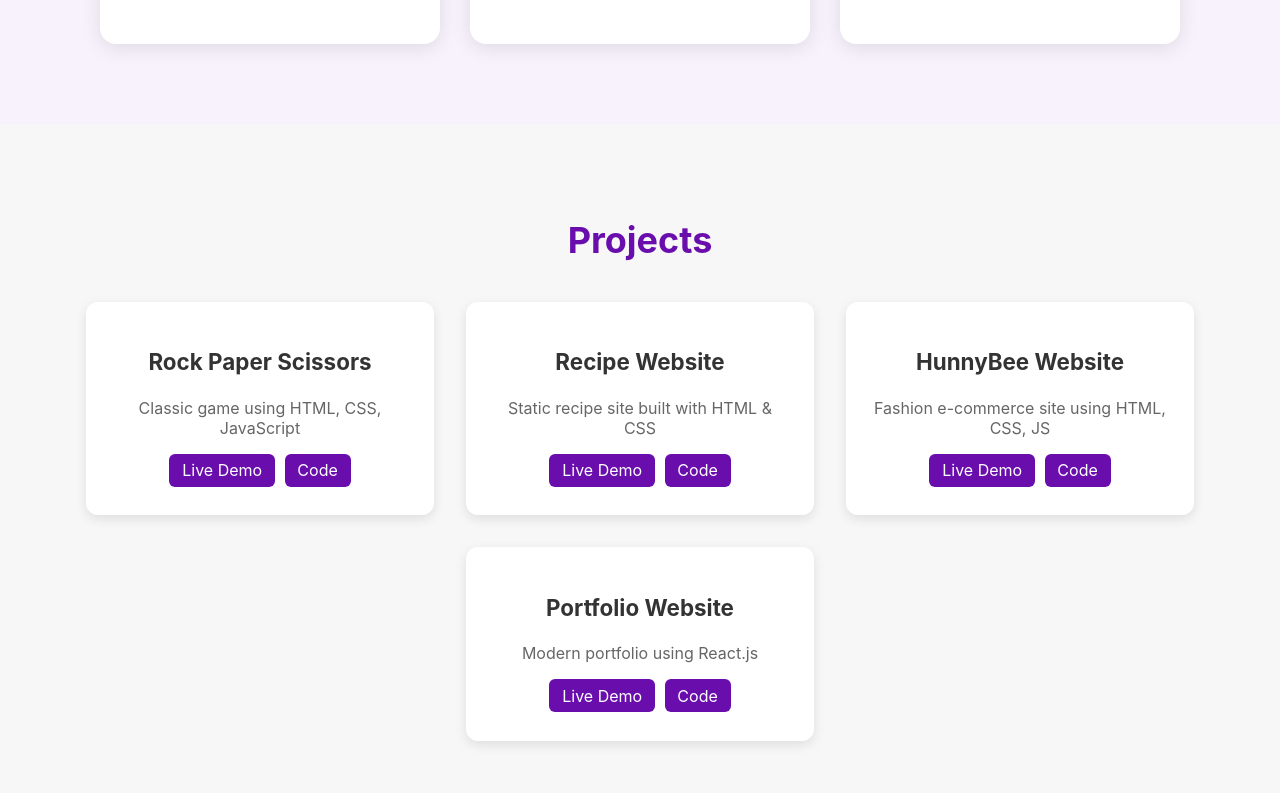
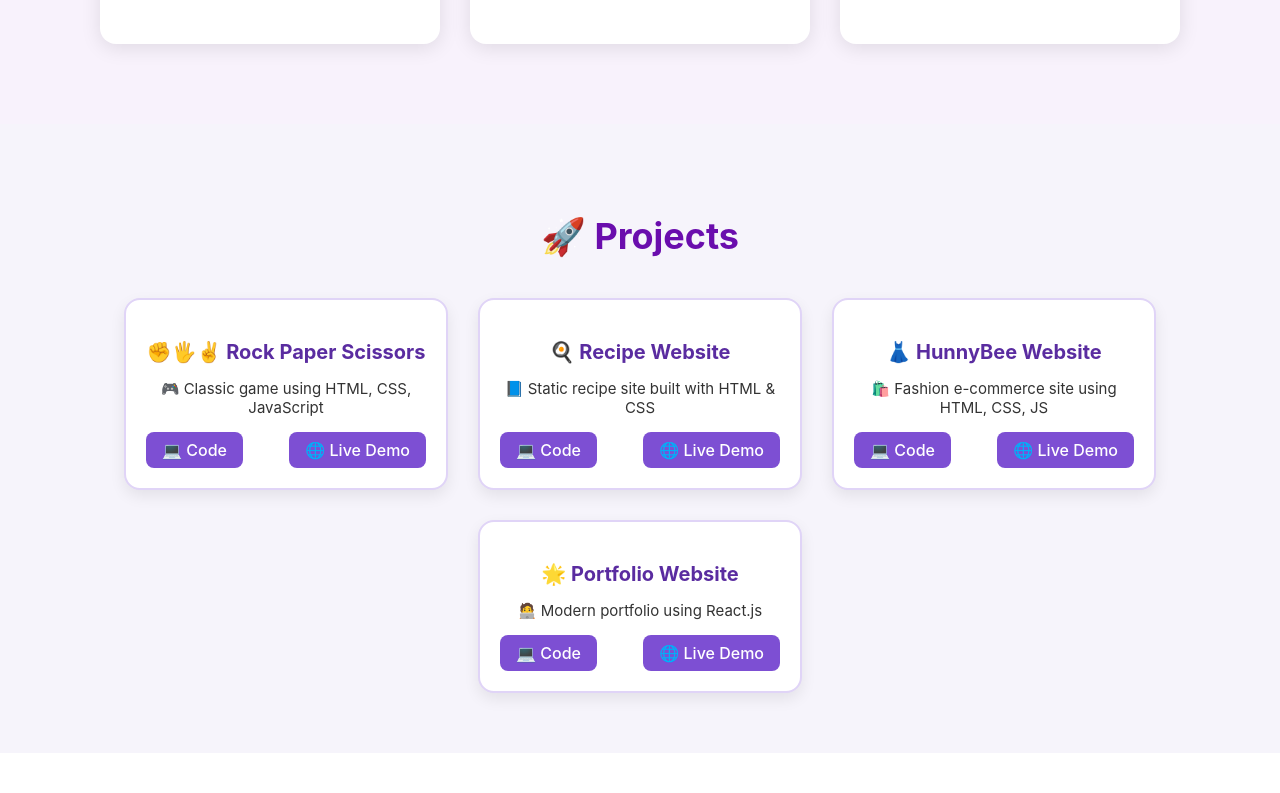
Before and after one commit to yahoowecanwork2/-neha-portfolio, a React (Create React App) app: page / in a window 1280 px wide. Shown: the part 1667-2460 px from the top of the page. Built offline with nearby package versions, Linux system fonts and the light colour scheme.

Commit message:
update project section

```diff
--- a/src/components/Projects.css
+++ b/src/components/Projects.css
@@ -1,59 +1,67 @@
 .project {
-    padding: 4rem 2rem;
-    background: #f7f7f7;
+    padding: 60px 20px;
+    background-color: #f6f4fb;
+    /* Light background */
+    text-align: center;
 }
 
 .section-title {
-    text-align: center;
-    font-size: 2.5rem;
-    margin-bottom: 3rem;
-    color: #4b0082;
+    font-size: 32px;
+    color: #4c2885;
+    margin-bottom: 40px;
 }
 
-/* FLEXBOX ROW */
 .project-container {
     display: flex;
     flex-wrap: wrap;
     justify-content: center;
-    gap: 2rem;
+    gap: 30px;
 }
 
-/* CARD STYLE */
 .project-card {
-    background: white;
-    width: 300px;
-    padding: 1.5rem;
-    border-radius: 12px;
-    box-shadow: 0 4px 12px rgba(0, 0, 0, 0.1);
+    background-color: #ffffff;
+    border: 2px solid #e0d4f7;
+    border-radius: 16px;
+    padding: 20px;
+    width: 280px;
+    box-shadow: 0 6px 15px rgba(0, 0, 0, 0.08);
     transition: transform 0.3s ease;
-    text-align: center;
 }
 
 .project-card:hover {
-    transform: translateY(-6px);
+    transform: translateY(-5px);
 }
 
 .project-card h3 {
-    font-size: 1.4rem;
-    color: #333;
+    font-size: 20px;
+    color: #5a2ca0;
+    margin-bottom: 10px;
 }
 
 .project-card p {
-    color: #666;
-    font-size: 1rem;
-    margin: 0.7rem 0;
+    color: #333;
+    font-size: 15px;
+    margin-bottom: 15px;
 }
 
-.project-card a {
-    text-decoration: none;
-    margin: 0.3rem;
-    display: inline-block;
-    background: #6a0dad;
-    color: white;
-    padding: 0.4rem 0.8rem;
-    border-radius: 6px;
+.project-btns {
+    display: flex;
+    justify-content: space-between;
+    gap: 10px;
+    flex-wrap: wrap;
 }
 
-.project-card a:hover {
-    background: #8543c2;
+.btn {
+    display: inline-block;
+    padding: 8px 16px;
+    background-color: #7d4fd3;
+    color: white;
+    text-decoration: none;
+    font-weight: 500;
+    border-radius: 8px;
+    transition: background-color 0.3s ease;
 }
+
+.btn:hover {
+    background-color: #6c3bc2;
+}
--- a/src/components/Projects.jsx
+++ b/src/components/Projects.jsx
@@ -4,35 +4,43 @@ import '../components/Projects.css';
 function Projects() {
     return (
         <section className="project" id="projects">
-            <h2 className="section-title">Projects</h2>
+            <h2 className="section-title">🚀 Projects</h2>
             <div className="project-container">
 
                 <div className="project-card">
-                    <h3>Rock Paper Scissors</h3>
-                    <p>Classic game using HTML, CSS, JavaScript</p>
-                    <a href="https://your-live-link.com" target="_blank">Live Demo</a>
-                    <a href="https://github.com/yahoowecanwork2/rock-paper-scissors" target="_blank">Code</a>
+                    <h3>✊🖐✌ Rock Paper Scissors</h3>
+                    <p>🎮 Classic game using HTML, CSS, JavaScript</p>
+                    <div className="project-btns">
+                        <a href="https://github.com/yahoowecanwork2/rock-paper-scissors" className="btn" target="_blank" rel="noopener noreferrer">💻 Code</a>
+                        <a href="https://yahoowecanwork2.github.io/rock-paper-scissors/" className="btn" target="_blank" rel="noopener noreferrer">🌐 Live Demo</a>
+                    </div>
                 </div>
 
                 <div className="project-card">
-                    <h3>Recipe Website</h3>
-                    <p>Static recipe site built with HTML & CSS</p>
-                    <a href="https://your-live-link.com" target="_blank">Live Demo</a>
-                    <a href="https://github.com/..." target="_blank">Code</a>
+                    <h3>🍳 Recipe Website</h3>
+                    <p>📘 Static recipe site built with HTML & CSS</p>
+                    <div className="project-btns">
+                        <a href="https://github.com/yahoowecanwork2/project1-Recipe-" className="btn" target="_blank" rel="noopener noreferrer">💻 Code</a>
+                        <a href="https://yahoowecanwork2.github.io/project1-Recipe-/" className="btn" target="_blank" rel="noopener noreferrer">🌐 Live Demo</a>
+                    </div>
                 </div>
 
                 <div className="project-card">
-                    <h3>HunnyBee Website</h3>
-                    <p>Fashion e-commerce site using HTML, CSS, JS</p>
-                    <a href="https://your-live-link.com" target="_blank">Live Demo</a>
-                    <a href="https://github.com/..." target="_blank">Code</a>
+                    <h3>👗 HunnyBee Website</h3>
+                    <p>🛍️ Fashion e-commerce site using HTML, CSS, JS</p>
+                    <div className="project-btns">
+                        <a href="https://github.com/yahoowecanwork2/hunnyBee" className="btn" target="_blank" rel="noopener noreferrer">💻 Code</a>
+                        <a href="https://yahoowecanwork2.github.io/hunnyBee/" className="btn" target="_blank" rel="noopener noreferrer">🌐 Live Demo</a>
+                    </div>
                 </div>
 
                 <div className="project-card">
-                    <h3>Portfolio Website</h3>
-                    <p>Modern portfolio using React.js</p>
-                    <a href="https://your-live-link.com" target="_blank">Live Demo</a>
-                    <a href="https://github.com/..." target="_blank">Code</a>
+                    <h3>🌟 Portfolio Website</h3>
+                    <p>🧑‍💻 Modern portfolio using React.js</p>
+                    <div className="project-btns">
+                        <a href="https://github.com/yahoowecanwork2/-neha-portfolio" className="btn" target="_blank" rel="noopener noreferrer">💻 Code</a>
+                        <a href="https://yahoowecanwork2.github.io/-neha-portfolio/" className="btn" target="_blank" rel="noopener noreferrer">🌐 Live Demo</a>
+                    </div>
                 </div>
 
             </div>
```
